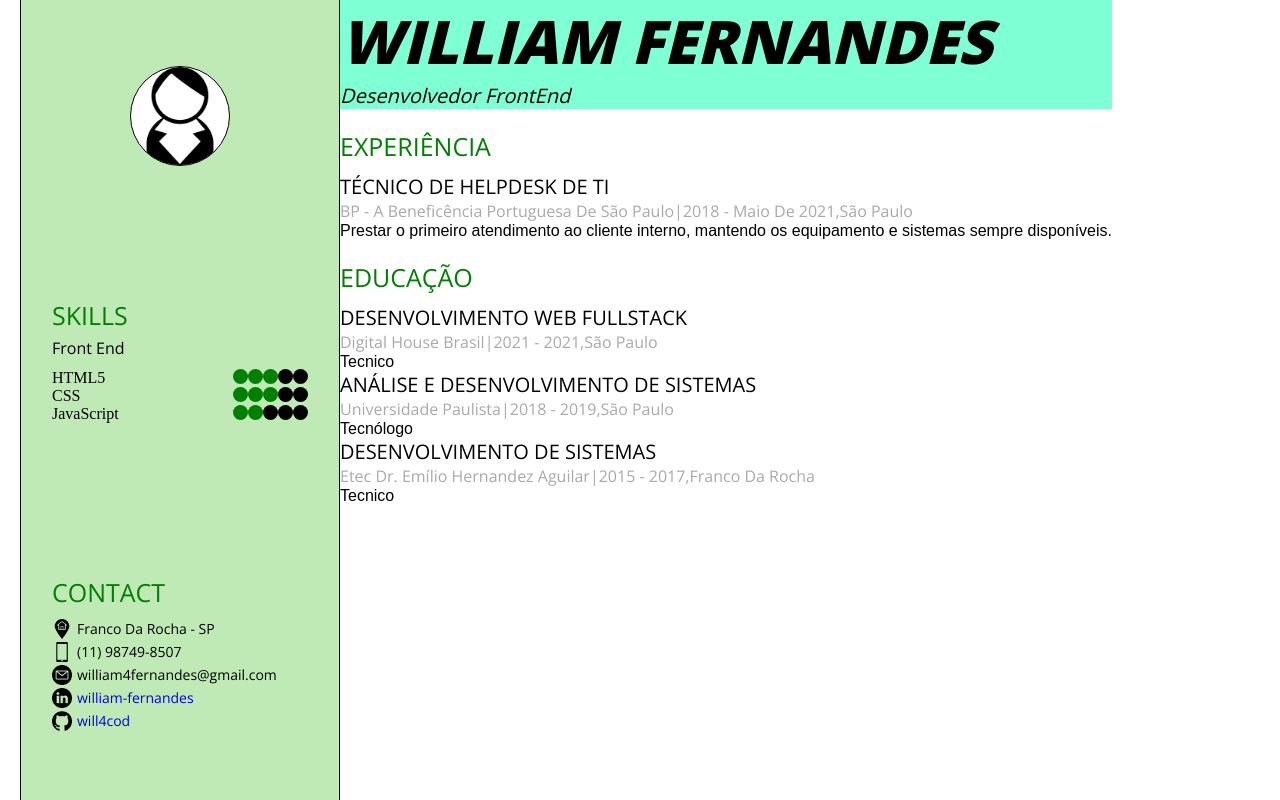
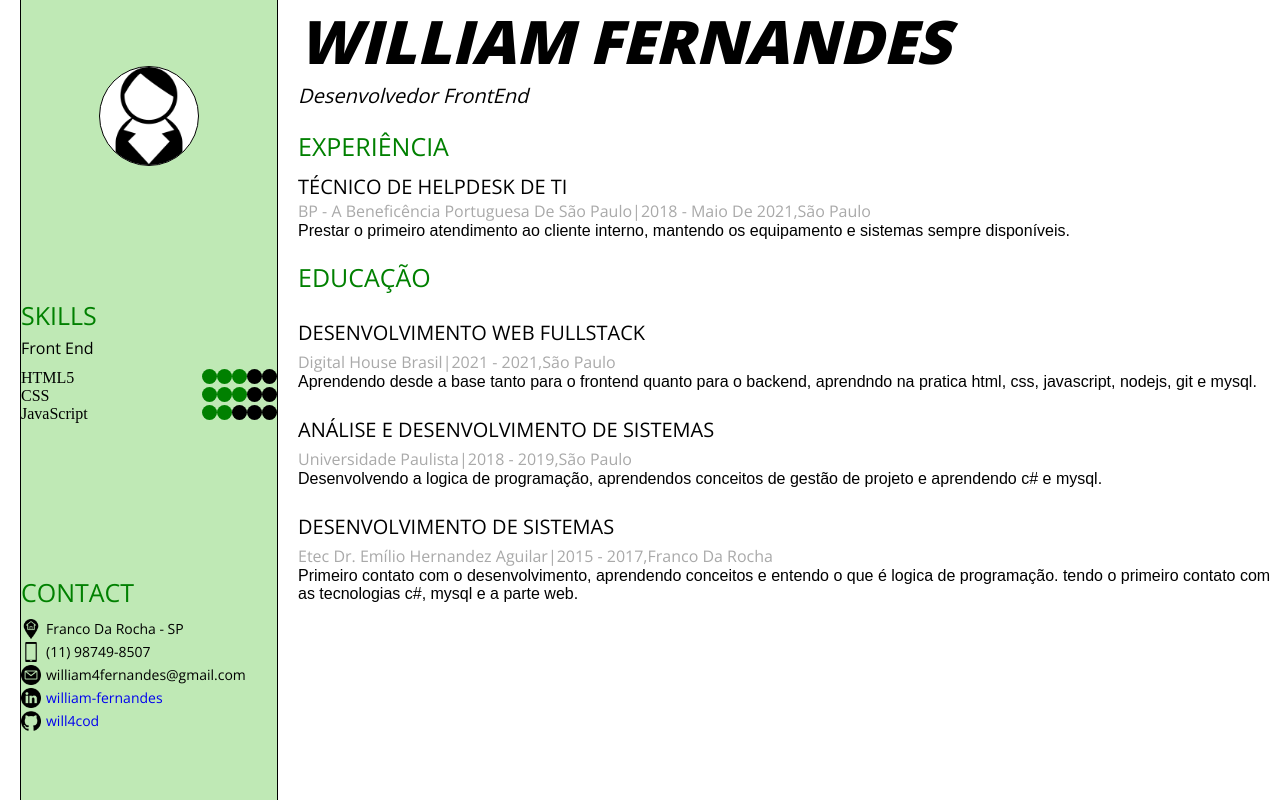
Before and after one commit to will4cod/cv-react, a React (Create React App) app: page / in a window 1280 px wide. Built offline with nearby package versions, Linux system fonts and the light colour scheme.

Commit message:
ajustado pequenos detalhes

```diff
--- a/src/components/SideBar/style.css
+++ b/src/components/SideBar/style.css
@@ -2,7 +2,7 @@
     display: block;
     height: 100vh;
     width: 25vw;
-    margin: 0 0 0 20px;
+    margin: 0 20px 0 20px;
     background-color: #bfe9b5;
     display: flex;
     flex-direction: column;
--- a/src/components/education/index.tsx
+++ b/src/components/education/index.tsx
@@ -12,7 +12,7 @@ function Education(){
             escola: "Digital House Brasil",
             ano: "2021 - 2021",
             cidade: "São paulo",
-            descricao: "Tecnico"
+            descricao: "aprendendo desde a base tanto para o frontend quanto para o backend, aprendndo na pratica HTML, CSS, JavaScript, Nodejs, GIT e MySql."
         },
         {
             id: 2,
@@ -20,7 +20,7 @@ function Education(){
             escola: "Universidade Paulista",
             ano: "2018 - 2019",
             cidade: "São paulo",
-            descricao: "Tecnólogo"
+            descricao: "Desenvolvendo a logica de programação, aprendendos conceitos de gestão de projeto e aprendendo C# e MySql."
         },
         {
             id: 3,
@@ -28,7 +28,7 @@ function Education(){
             escola: "Etec Dr. Emílio Hernandez Aguilar",
             ano: "2015 - 2017",
             cidade: "Franco da rocha",
-            descricao: "Tecnico"
+            descricao: "Primeiro contato com o desenvolvimento, aprendendo conceitos e entendo o que é logica de programação. Tendo o primeiro contato com as tecnologias C#, MySql e a parte web."
         }
 
     ]
--- a/src/components/educationCard/index.tsx
+++ b/src/components/educationCard/index.tsx
@@ -5,7 +5,7 @@ import './style.css';
 function EducationCard(props:Educations) {
 
     return(
-        <div>
+        <div className='content'>
 
             <p className='course'>{props.curso}</p>
 
--- a/src/components/educationCard/style.css
+++ b/src/components/educationCard/style.css
@@ -1,3 +1,7 @@
+.content{
+    margin-top: 25px;
+}
+
 .course{
     font-weight: 300;
     font-size: 20px;
@@ -6,6 +10,7 @@
 
 .organization{
     display: flex;
+    margin-top: 5px;
 }
 
 .organization p{
--- a/src/components/yourself/style.css
+++ b/src/components/yourself/style.css
@@ -1,7 +1,3 @@
-.yourself{
-    background-color: aquamarine;
-}
-
 .nome{
     text-transform: uppercase;
     font-family: 'Open Sans', sans-serif;
```
